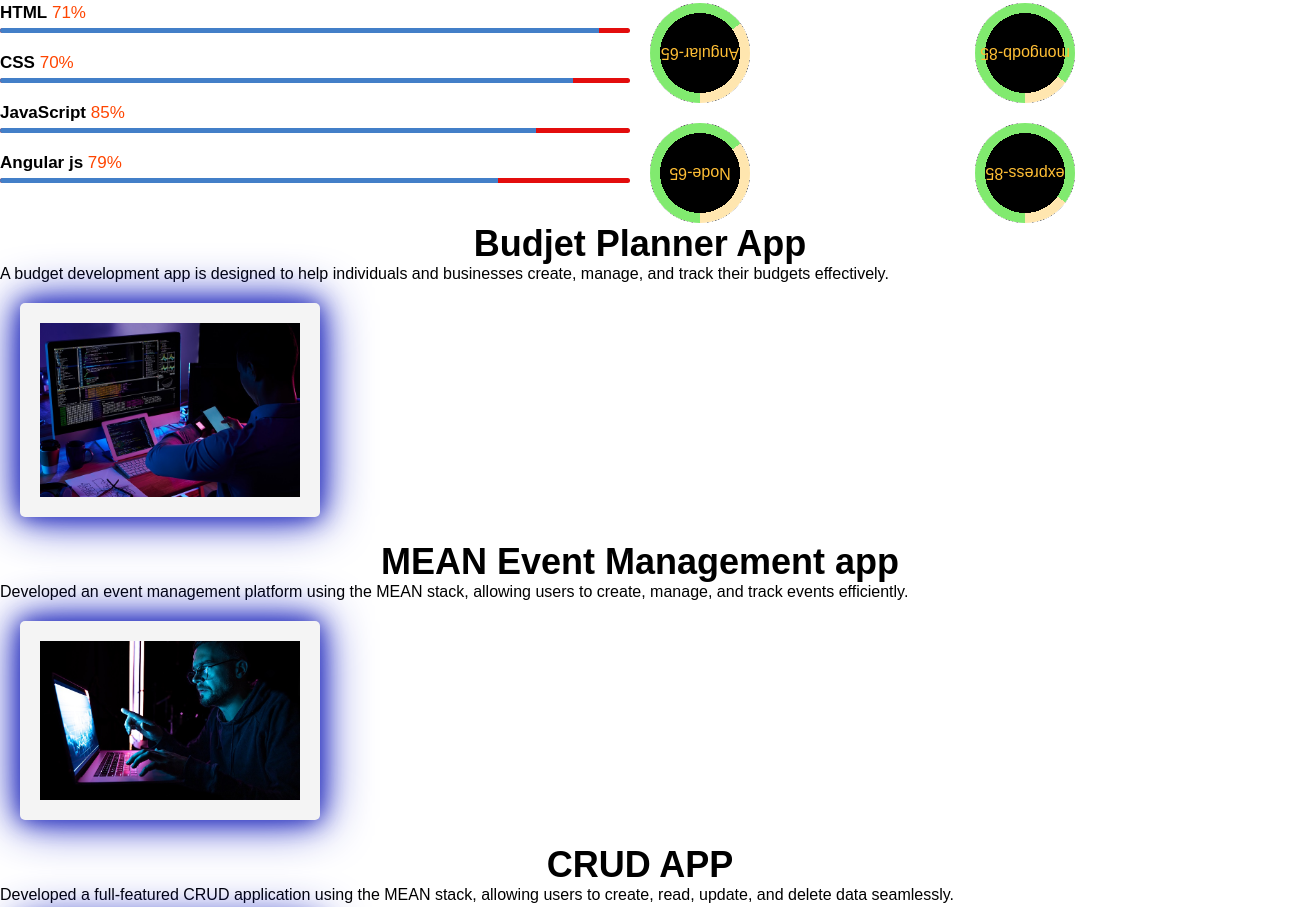
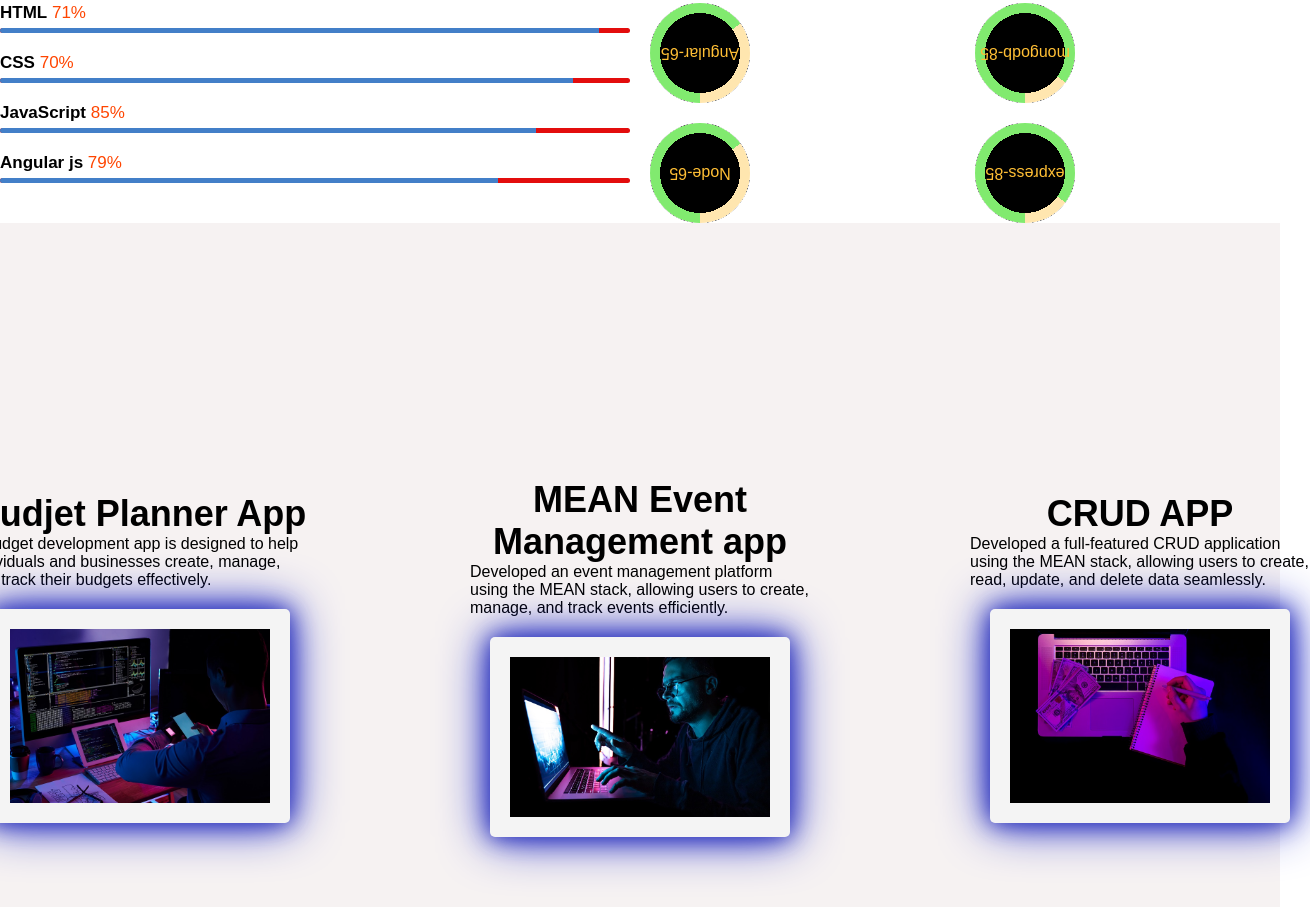
Before and after one commit to bappon1234/portfolio, a plain HTML site: page index.html in a window 1280 px wide. Shown: the part 2740-3647 px from the top of the page, 1310 px wide, since content can reach past the window. Drawn offline with nearby package versions, Linux system fonts and the light colour scheme.

Commit message:
Update index.html

```diff
--- a/index.html
+++ b/index.html
@@ -142,7 +142,7 @@
       </div>
 
     <!-- project -->
-    <section class="projects">
+    <section class="project">
         <!-- <div class="project-content"></div>
         <h3><span>PROJECTS</span></h3> -->
         <div class="project-item">
```
